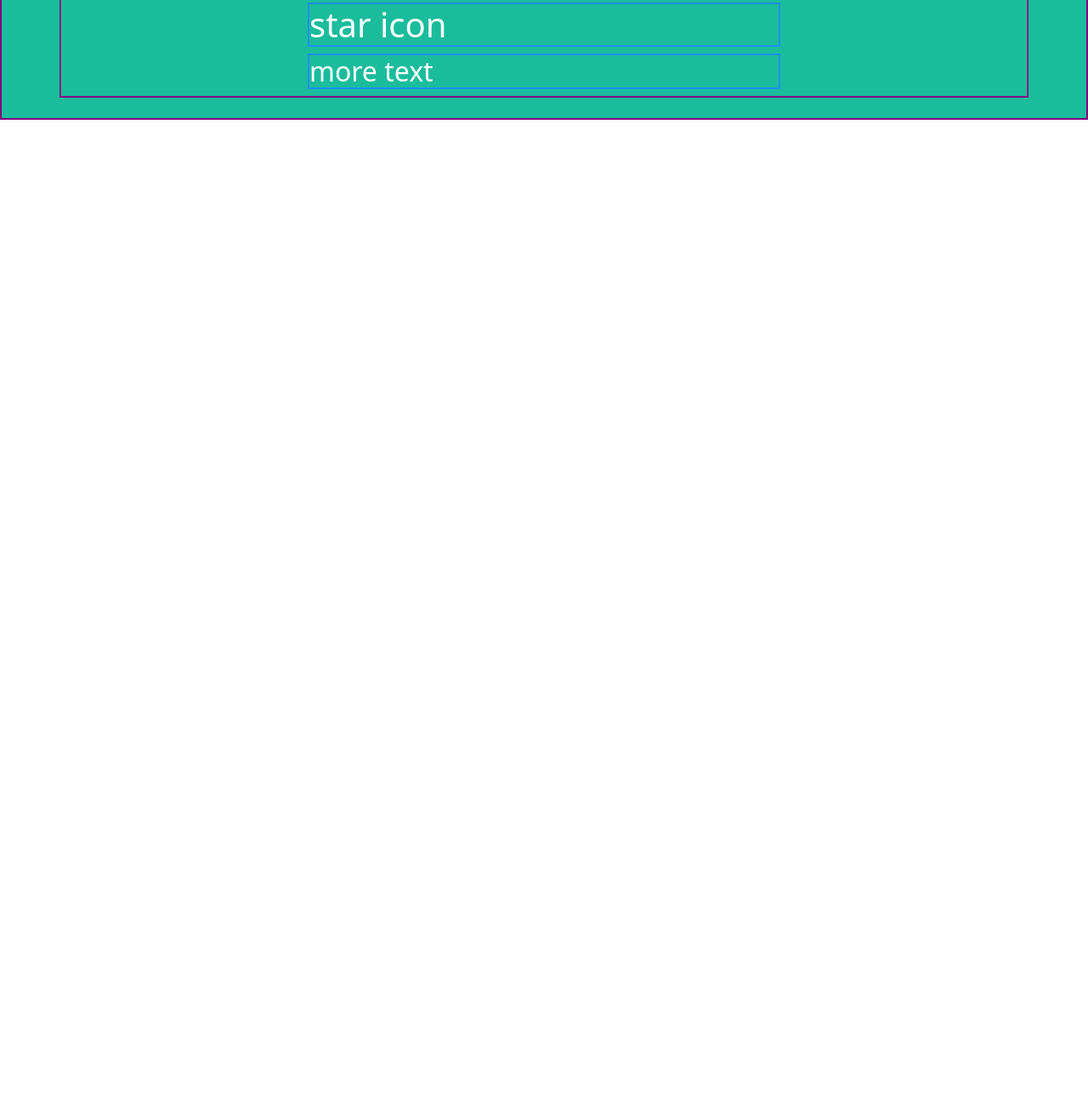
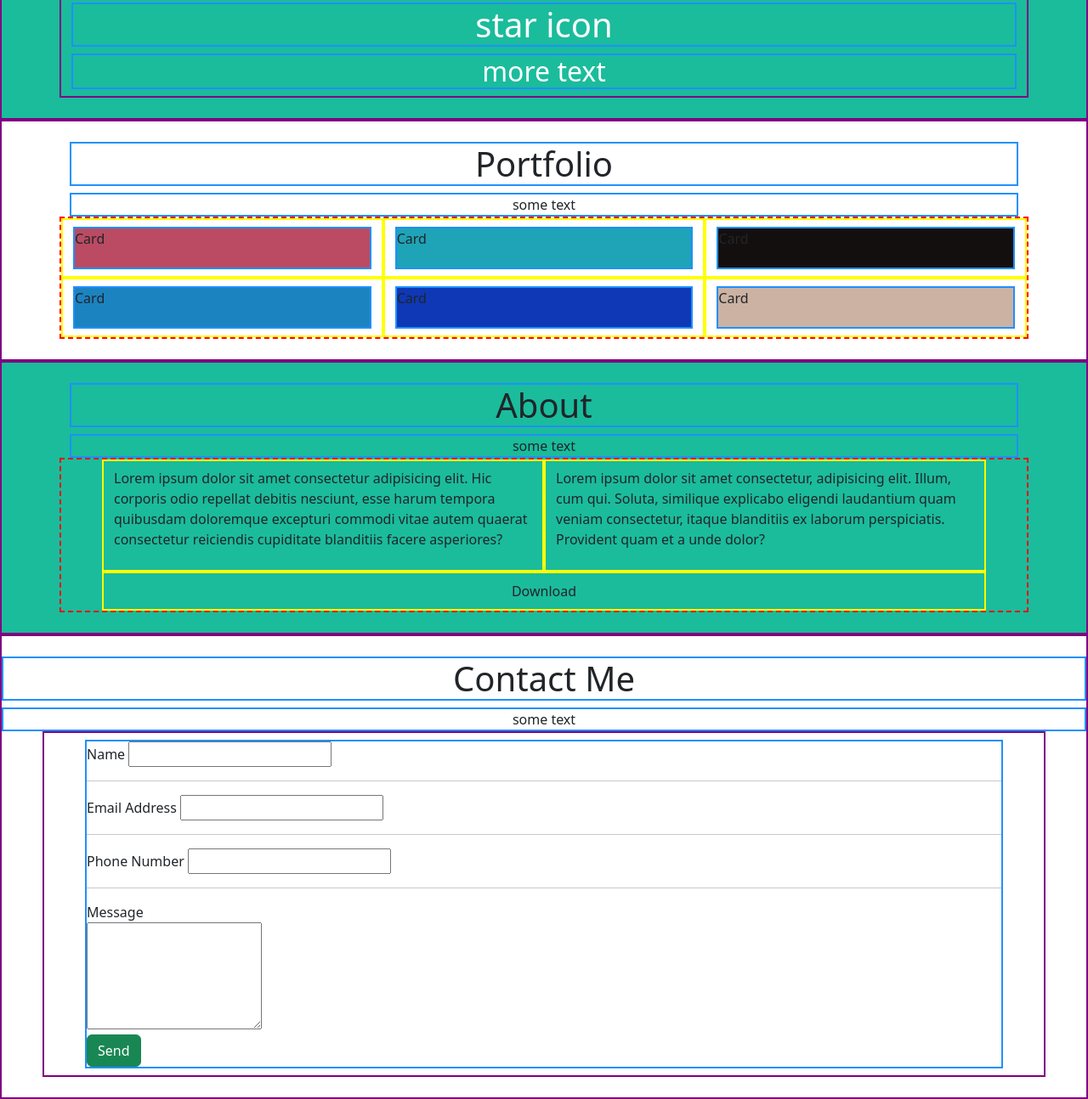
Before and after one commit to MrGians/html-css-bootstrap-freelancer, a plain HTML site: page index.html in a window 1280 px wide. Shown: the part 281-1575 px from the top of the page at 85% size. Before the commit the page ends 800 px from the top, so only its background shows below. Drawn offline with nearby package versions, Linux system fonts and the light colour scheme.

Commit message:
Added Main

```diff
--- a/css/style.css
+++ b/css/style.css
@@ -34,7 +34,19 @@ DELETE BEFORE TO INSERT CONTENT */
 .min-h-250 {min-height: 250px;}
 
 
-/*********** Generics ***********/
+/*********** Utilities ***********/
+.c-primary {color: var(--primary);}
+.c-secondary {color: var(--secondary);}
+
+.bg-primary {background-color: var(--primary);}
+.bg-secondary {background-color: var(--secondary);}
+.bg-tertiary {background-color: var(--tertiary);}
+.bg-scarlet {background-color: var(--scarlet);}
+.bg-somber {background-color: var(--somber);}
+.bg-obsidian {background-color: var(--obsidian);}
+.bg-lightblue {background-color: var(--lightblue);}
+.bg-blue {background-color: var(--blue);}
+.bg-sand {background-color: var(--sand);}
 
 
 /*********** Header ***********/
@@ -43,3 +55,8 @@ header {background-color: var(--secondary);}
 #navbar {height: 80px;}
 
 #jumbotron {background-color: var(--primary);}
+
+
+/*********** Main ***********/
+
+#about {background-color: var(--primary);}
--- a/index.html
+++ b/index.html
@@ -36,15 +36,96 @@
                 <!-- Jumbo Image -->
                 <figure class="w-50 mx-auto min-h-100 my-border2">image</figure>
                 <!-- Jumbo Title & Subtitle -->
-                <h1 class="w-50 mx-auto my-border2">jumbo title</h1>
-                <div class="w-50 mx-auto h1 my-border2">star icon</div>
-                <h2 class="w-50 mx-auto my-border2">more text</h2>
+                <h1 class="text-center my-border2">jumbo title</h1>
+                <span class="d-block text-center h1 my-border2">star icon</span>
+                <h2 class="text-center my-border2">more text</h2>
             </div>
         </section>
     </header>
 
     <!-- Main Content -->
     <main>
+        <!-- Portfolio Section -->
+        <section id="portfolio" class="py-4 my-border">
+            <div class="container">
+                <!-- Title -->
+                <h2 class="h1 text-center my-border2">Portfolio</h2>
+                <div class="text-center my-border2">some text</div>
+                <!-- Portfolio Cards -->
+                <div class="row">
+                    <!-- Single Card -->
+                    <div class="col-12 col-md-6 col-lg-4 py-2">
+                        <div class="p-card bg-scarlet min-h-50 my-border2">Card</div>
+                    </div>
+                    <!-- Single Card -->
+                    <div class="col-12 col-md-6 col-lg-4 py-2">
+                        <div class="p-card bg-somber min-h-50 my-border2">Card</div>
+                    </div>
+                    <!-- Single Card -->
+                    <div class="col-12 col-md-6 col-lg-4 py-2">
+                        <div class="p-card bg-obsidian min-h-50 my-border2">Card</div>
+                    </div>
+                    <!-- Single Card -->
+                    <div class="col-12 col-md-6 col-lg-4 py-2">
+                        <div class="p-card bg-lightblue min-h-50 my-border2">Card</div>
+                    </div>
+                    <!-- Single Card -->
+                    <div class="col-12 col-md-6 col-lg-4 py-2">
+                        <div class="p-card bg-blue min-h-50 my-border2">Card</div>
+                    </div>
+                    <!-- Single Card -->
+                    <div class="col-12 col-md-6 col-lg-4 py-2">
+                        <div class="p-card bg-sand min-h-50 my-border2">Card</div>
+                    </div>
+                </div>
+            </div>
+        </section>
+
+        <!-- About -->
+        <section id="about" class="py-4 my-border">
+            <div class="container">
+                <!-- Title -->
+                <h2 class="h1 text-center my-border2">About</h2>
+                <div class="text-center my-border2">some text</div>
+                <!-- Content -->
+                <div class="row px-5">
+                    <div class="col-12 col-md-6">
+                    <p class="py-2">Lorem ipsum dolor sit amet consectetur adipisicing elit. Hic corporis odio repellat debitis nesciunt, esse harum tempora quibusdam doloremque excepturi commodi vitae autem quaerat consectetur reiciendis cupiditate blanditiis facere asperiores?</p>
+                    </div>
+                    <div class="col-12 col-md-6">
+                    <p class="py-2">Lorem ipsum dolor sit amet consectetur, adipisicing elit. Illum, cum qui. Soluta, similique explicabo eligendi laudantium quam veniam consectetur, itaque blanditiis ex laborum perspiciatis. Provident quam et a unde dolor?</p>
+                    </div>
+                    <!-- Download Btn -->
+                    <div class="col-12 text-center">
+                    <a href="#" class="btn py-2">Download</a>
+                    </div>
+                </div>
+            </div>
+        </section>
+
+        <!-- Contact Me Section -->
+        <section id="contact-me" class="py-4 my-border">
+            <!-- Title -->
+            <h2 class="h1 text-center my-border2">Contact Me</h2>
+            <div class="text-center my-border2">some text</div>
+            <!-- Contact Form -->
+            <div class="mx-5 px-5 py-2 my-border">
+                <form class="my-border2">
+                    <label for="name">Name</label>
+                    <input type="text"><br>
+                    <hr>
+                    <label for="email">Email Address</label>
+                    <input type="email"><br>
+                    <hr>
+                    <label for="phone">Phone Number</label>
+                    <input type="number"><br>
+                    <hr>
+                    <label for="message">Message</label><br>
+                    <textarea name="message" rows="5"></textarea><br>
+                    <input class="btn btn-success" type="submit" value="Send">
+                </form>
+            </div>
+        </section>
 
     </main>
 
```
